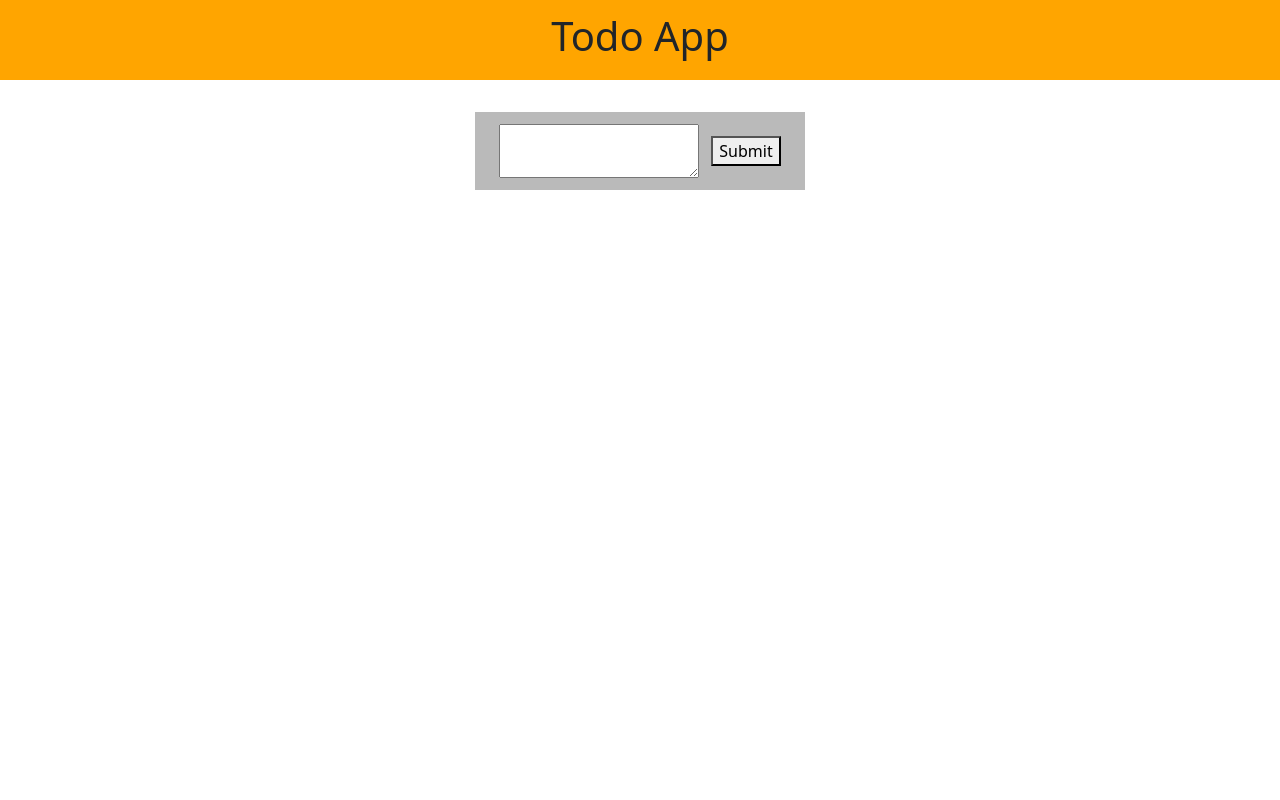
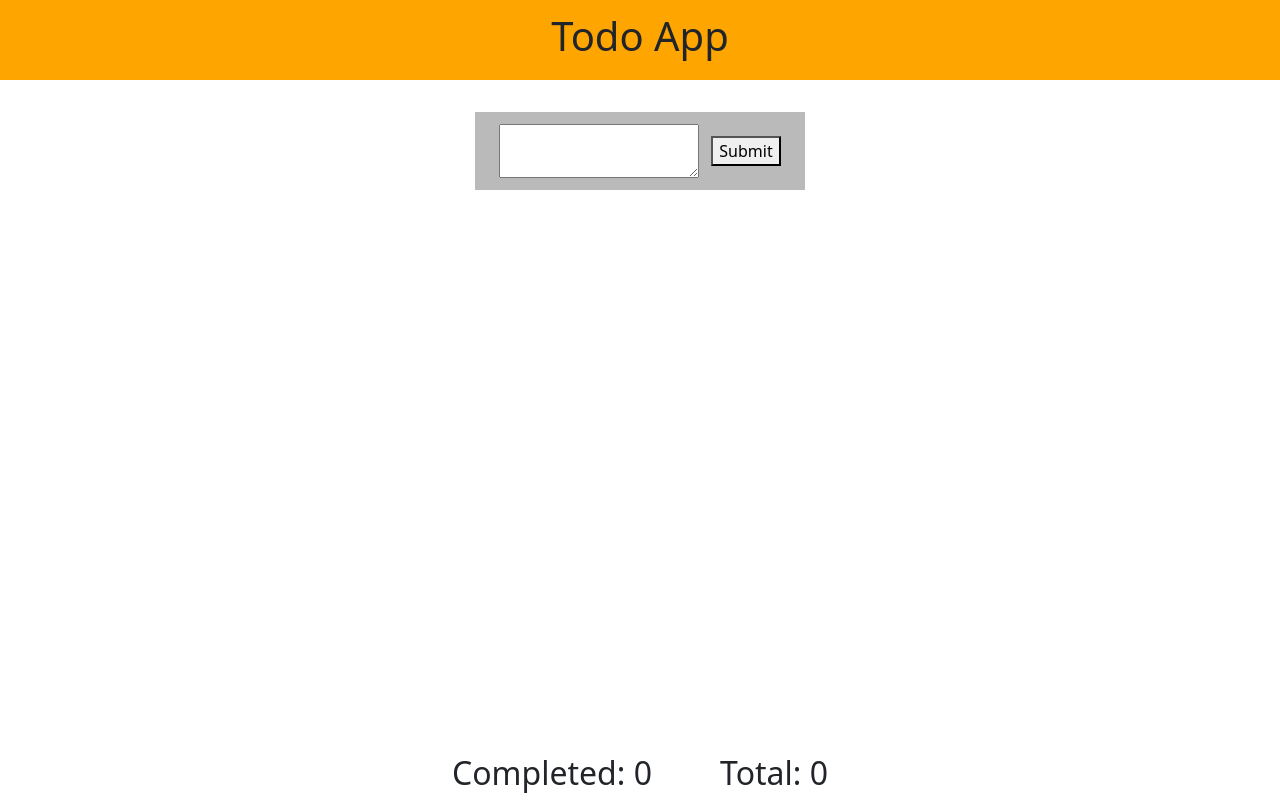
Before and after one commit to Pranij3000/react-learn, a React (Vite) app: page / in a window 1280 px wide. Built offline with nearby package versions, Linux system fonts and the light colour scheme.

Commit message:
minor changes

```diff
--- a/client/src/App.jsx
+++ b/client/src/App.jsx
@@ -1,6 +1,5 @@
 import Header from "./sections/Header";
 import TodoApp from "./sections/TodoApp";
-import Footer from "./sections/Footer";
 
 export default function App() {
   return (
--- /dev/null
+++ b/client/src/components/Counter.jsx
@@ -0,0 +1,15 @@
+import "./counter.scss";
+export default function Counter({ completedTodos, todos }) {
+  return (
+    <>
+      <div className="counter-container">
+        <div className="container">
+          <div className="counter-wrapper d-flex justify-content-between align-items-center">
+            <h2>Completed: {completedTodos}</h2>
+            <h2>Total: {todos.length}</h2>
+          </div>
+        </div>
+      </div>
+    </>
+  );
+}
--- a/client/src/components/TodoDisplay.jsx
+++ b/client/src/components/TodoDisplay.jsx
@@ -27,10 +27,9 @@ export default function TodoDisplay({ todos, todosList }) {
     <>
       <div className="todos-wrapper d-flex flex-column align-items-center">
         {todos.map((todo, index) => (
-          <div key={index} className={"todo d-flex justify-content-between align-items-center"}>
+          <div key={index} className={`todo d-flex justify-content-between align-items-center ${todo.done ? "completed" : ""}`}>
             <p onClick={() => handleComplete(todo)}>{todo.name}</p>
             <button onClick={(e) => handleDelete(e, todo)}>delete</button>
-            {console.log(todo.done)}
           </div>
         ))}
       </div>
--- /dev/null
+++ b/client/src/components/counter.scss
@@ -0,0 +1,8 @@
+.counter-container {
+  position: fixed;
+  bottom: 0;
+  left: 50%;
+  width: 100%;
+  max-width: 400px;
+  transform: translate(-50%, 0);
+}
--- a/client/src/sections/Footer.jsx
+++ /dev/null
@@ -1,15 +0,0 @@
-import "./footer.scss";
-export default function Footer() {
-	return (
-		<>
-			<footer className="footer">
-				<div className="container">
-					<div className="footer-wrapper d-flex flex-column flex-md-row justify-content-between align-items-center">
-						<h2>Total Todos: </h2>
-						<h2>Completed Todos: </h2>
-					</div>
-				</div>
-			</footer>
-		</>
-	);
-}
--- a/client/src/sections/TodoApp.jsx
+++ b/client/src/sections/TodoApp.jsx
@@ -1,16 +1,20 @@
 import "./todoapp.scss";
 import TodoForm from "../components/TodoForm.jsx";
 import TodoDisplay from "../components/TodoDisplay.jsx";
+import Counter from "../components/Counter.jsx";
 
 import { useState } from "react";
 export default function TodoApp() {
   const [todos, todosList] = useState([]);
+  const completedTodos = todos.filter((todo) => todo.done).length;
+
   return (
     <>
       <section className="todoapp">
         <div className="container">
           <TodoForm todos={todos} todosList={todosList}></TodoForm>
           <TodoDisplay todos={todos} todosList={todosList}></TodoDisplay>
+          <Counter completedTodos={completedTodos} todos={todos}></Counter>
         </div>
       </section>
     </>
--- a/client/src/sections/footer.scss
+++ /dev/null
@@ -1,6 +0,0 @@
-.footer {
-  position: sticky;
-  bottom: 0;
-  padding: 12px 0;
-  background: orange;
-}
```
Lines whose indentation alone changed are shown as unchanged.
